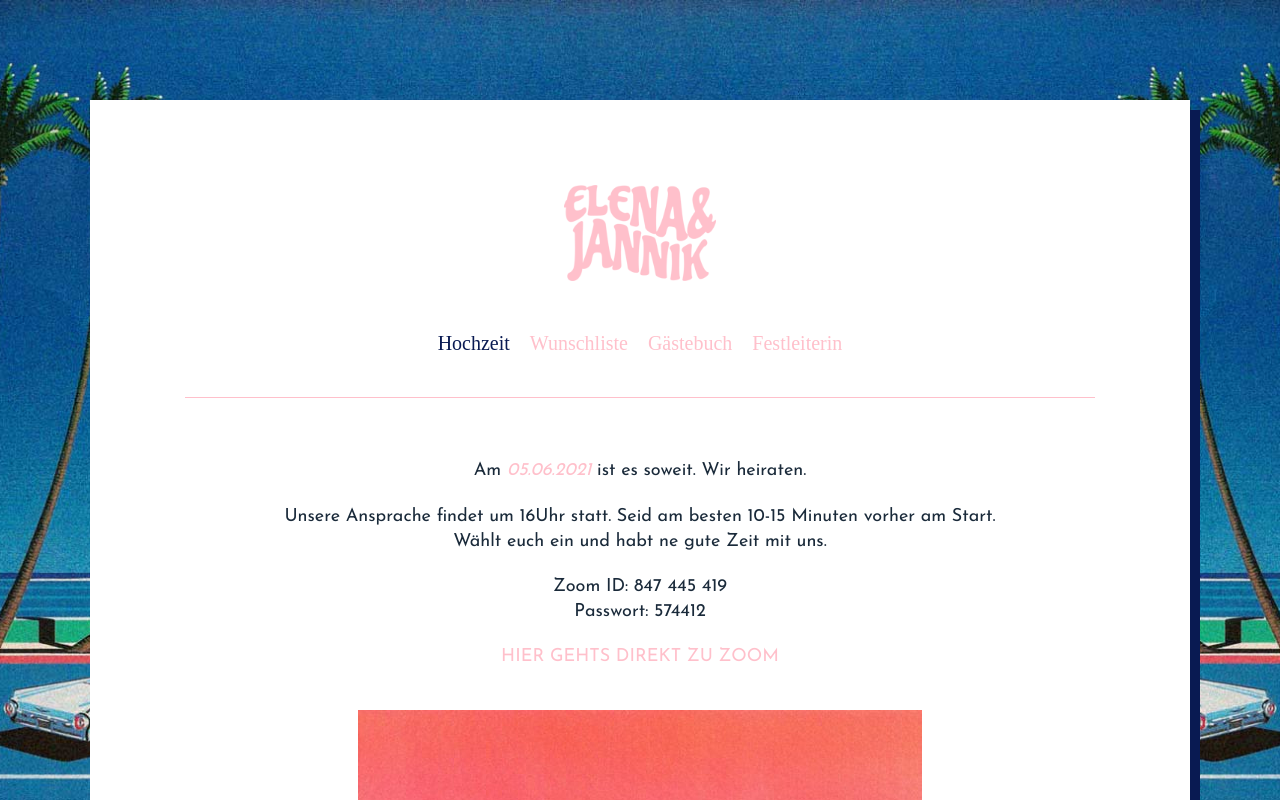
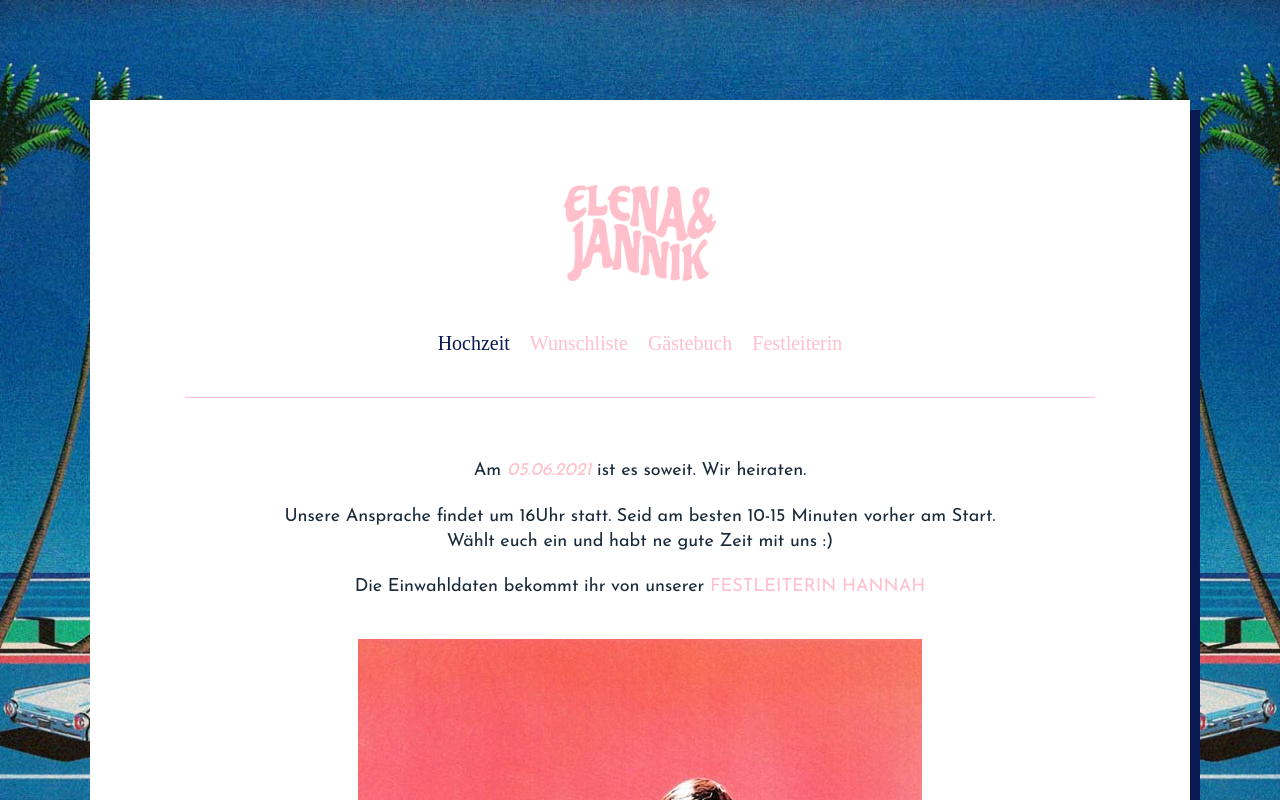
Before and after one commit to wh1zk1d/elenaundjannik, a React (Create React App) app: page / in a window 1280 px wide. Shown: the top 800 px of the page. Built offline with nearby package versions, Linux system fonts and the light colour scheme; a web font is replaced by a local one.

Commit message:
remove zoom data

```diff
--- a/src/views/Home.js
+++ b/src/views/Home.js
@@ -1,3 +1,5 @@
+import { Link } from 'react-router-dom'
+
 import couple from '../assets/img/couple.jpg'
 import iCal from '../assets/event.ics'
 
@@ -16,22 +18,10 @@ export default function Home() {
         </p>
         <p>
           Unsere Ansprache findet um 16Uhr statt. Seid am besten 10-15 Minuten vorher am Start. Wählt euch ein und habt
-          ne gute Zeit mit uns.
+          ne gute Zeit mit uns :)
         </p>
         <p>
-          Zoom ID: 847 445 419
-          <br />
-          Passwort: 574412
-          <br />
-        </p>
-        <p>
-          <a
-            href='https://zoom.us/j/847445419?pwd=aERQUHhUWjBCdjg5eUE4SUZtdk4zZz09'
-            target='_blank'
-            rel='noreferrer'
-            title='Ab zu Zoom'>
-            Hier gehts direkt zu Zoom
-          </a>
+          Die Einwahldaten bekommt ihr von unserer <Link to='/festleiterin'>Festleiterin Hannah</Link>
         </p>
       </div>
       <img src={couple} alt='Die 2 Sahneschnittchen' />
```
